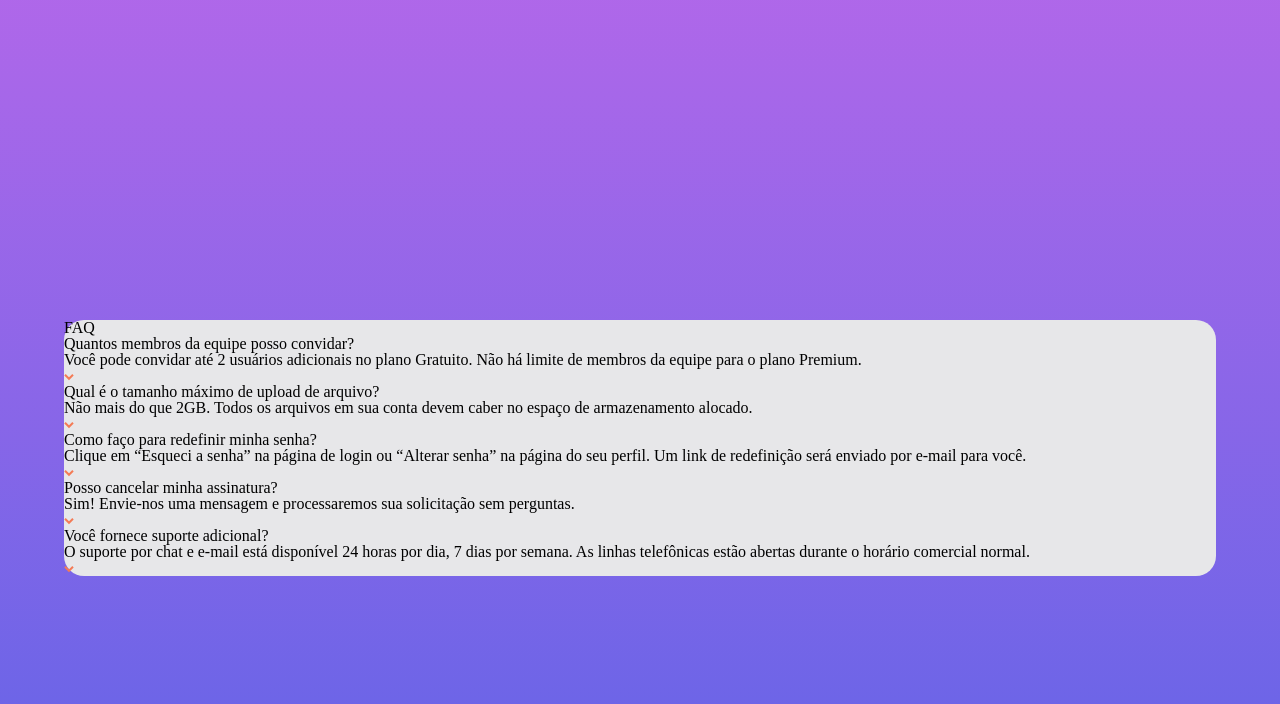
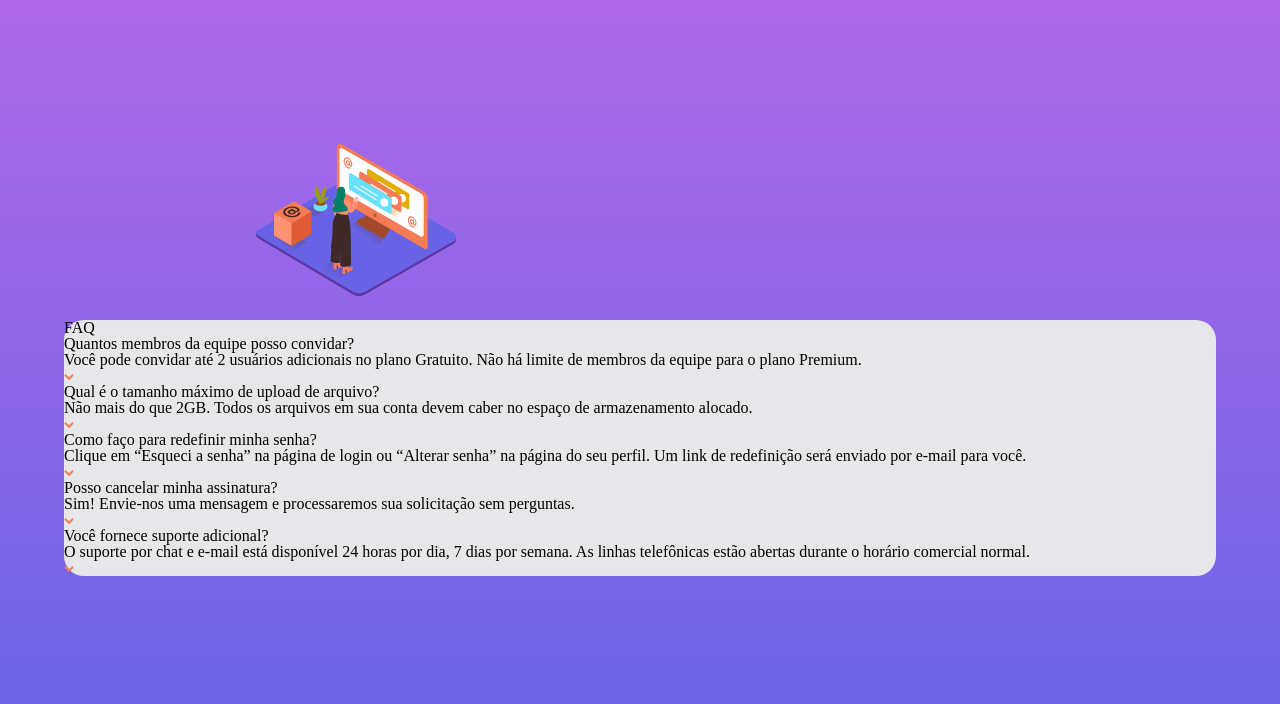
Before and after one commit to GleidsonLira/Cartao-Sanfona, a plain HTML site: page index.html in a window 1280 px wide. Drawn offline with Linux system fonts and the light colour scheme.

Commit message:
Novo  bloco CSS construido

```diff
--- a/assets/css/style.css
+++ b/assets/css/style.css
@@ -25,3 +25,13 @@ body {
     border-radius: 20px;
     background-color: var(--Light-grayish-blue)
 }
+
+.container__img__woman {
+    position: absolute;
+    top: 18%;
+    left: 20%;
+    width: 200px;
+    height: 160px;
+    background: url(../img/illustration-woman-online-mobile.svg) no-repeat;
+    z-index: 1;
+}
```
